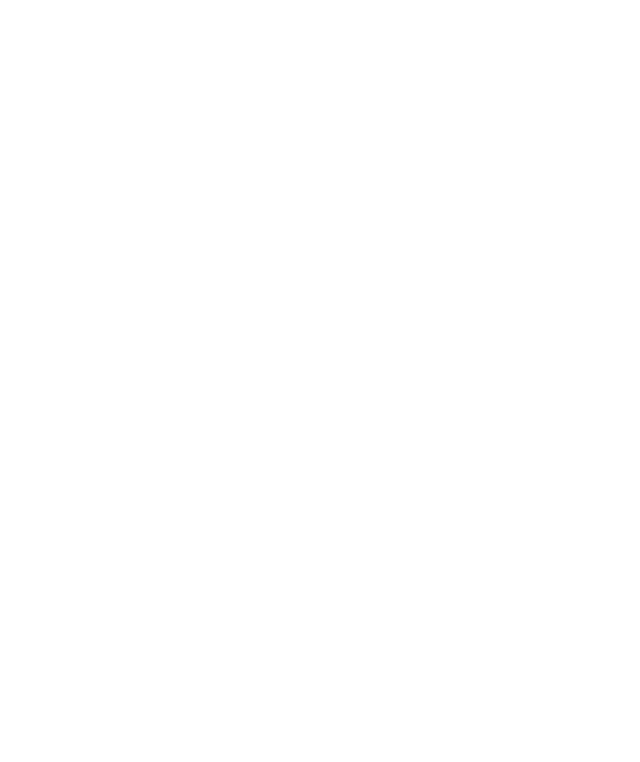
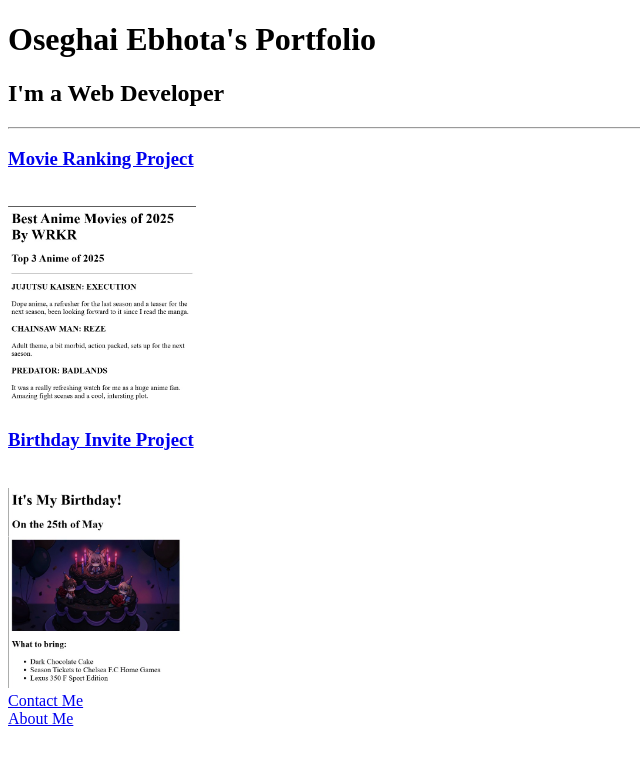
Before and after one commit to WRKRSENSEI/html-portfolio, a plain HTML site: page index.html in a window 1280 px wide. Shown: the whole page, without its empty margins (0-640 px from the left). Drawn offline with Linux system fonts and the light colour scheme.

Commit message:
Add files via upload

```diff
--- a/index.html
+++ b/index.html
@@ -1,9 +1,29 @@
 <!-- TODO 1: Create the HTML Boilerplate -->
-
+<!DOCTYPE html>
+<html lang="en">
+    <head>
+        <meta charset="UTF-8">
+        <title>Portfolio project</title>
+    </head>
+    <body>
+        <h1>Oseghai Ebhota's Portfolio</h1>
+        <h2>I'm a Web Developer</h2>
+    </body>
+</html>
+<hr>
 <!-- TODO 2: Add Your previous projects' HTML into the public folder -->
-
+<h3><a href="./assets/images/movie ranking image.png">Movie Ranking Project</a></h3>
+<br/>
+<img src="./assets/images/movie ranking image.png" height="200">
+<br/>
 <!-- TODO 3: Take screenshots of your project previews and add the images to the images folder -->
-
+<h3><a href="./assets/images/birthday-invite.png">Birthday Invite Project</a></h3>
+<br/>
+<img src="./assets/images/anime bday image.png" height="200">
+<br/>
+<a href="./public/contact.html">Contact Me</a>
+<br/>
+<a href="./public/about.html">About Me</a>
 <!-- TODO 4: Add titles/subtitles etc. -->
 
 <!-- TODO 5: Add a link to the project pages -->
```
